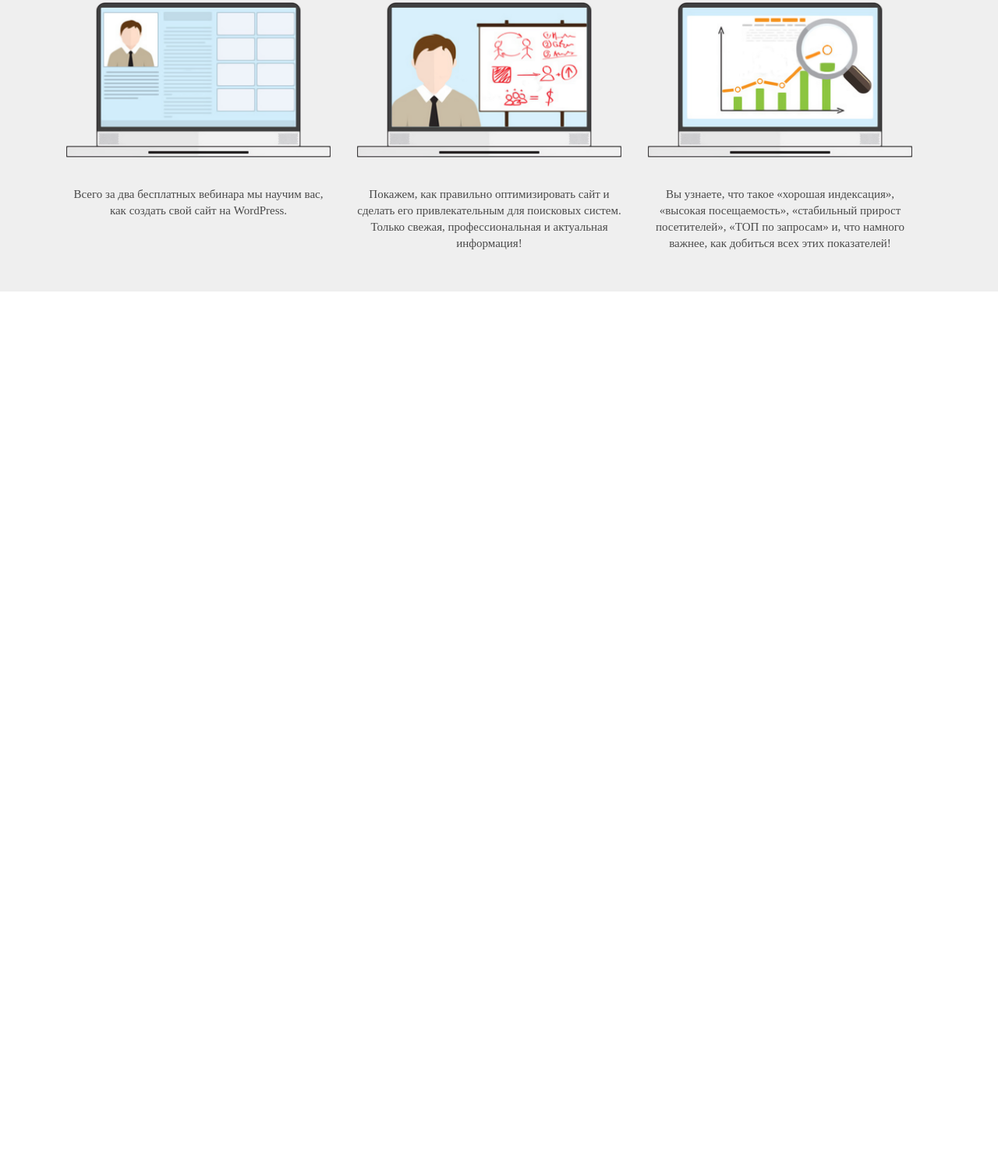
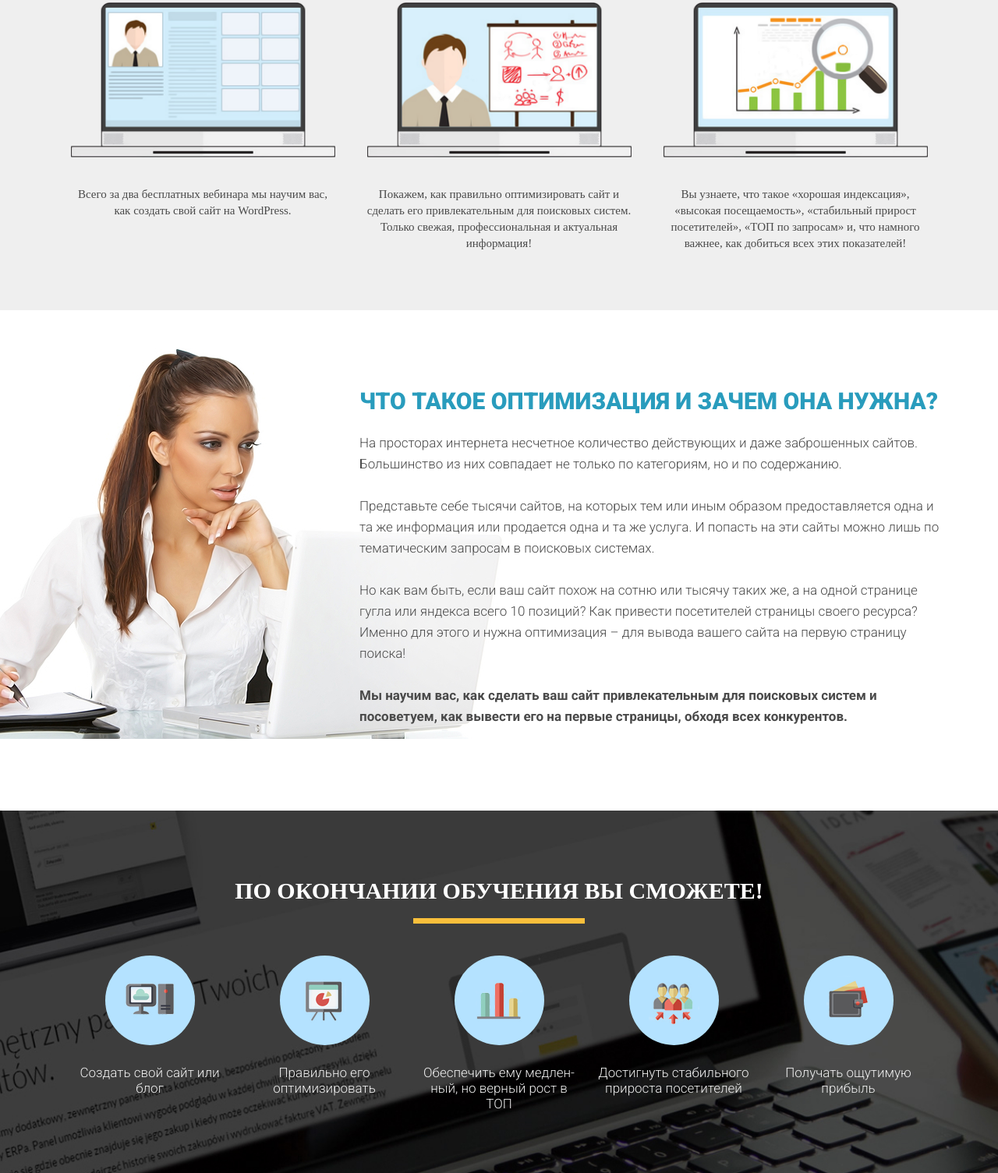
Before and after one commit to Xstape/webdev, a plain HTML site: page Timbrel/src/index.html in a window 1280 px wide. Shown: the part 1030-2535 px from the top of the page at 78% size. Before the commit the page ends 1404 px from the top, so only its background shows below. Drawn offline with Linux system fonts and the light colour scheme.

Commit message:
added two sections

```diff
--- a/Timbrel/src/css/style.css
+++ b/Timbrel/src/css/style.css
@@ -4,6 +4,7 @@
     padding: 0;
 }
 .container {
+    position: relative;
     width: 1140px;
     margin: 0 auto;
 }
@@ -34,6 +35,7 @@ h1 {
     font-style: normal;
     font-weight: 900;
     font-size: 41px;
+    line-height: 35px;
     color: #F9BF3B;
     text-align: center;
     text-transform: uppercase;
@@ -44,6 +46,7 @@ h2.title {
 .simple .title_big {
     font-weight: 900;
     font-size: 80px;
+    line-height: 60px;
     color: #fff;
     text-align: center;
     text-transform: uppercase;
@@ -52,7 +55,7 @@ h2.title {
 .promo .promo_text {
     padding: 0 13px;
     margin-top: 23px;
-    font-family: Roboto;
+    font-family: 'Roboto';
     font-style: normal;
     font-weight: 300;
     font-size: 21px;
@@ -75,7 +78,7 @@ h2.title {
     box-shadow: 0px 0px 10px rgba(0, 0, 0, 0.4);
 
     color: #fff;
-    font-family: RobotoCondensed;
+    font-family: 'RobotoCondensed';
     font-size: 21px;
     font-weight: 400;
     text-transform: uppercase;
@@ -102,18 +105,21 @@ h2.title {
 }
 
 .waiting {
-    height: 604px;
+    min-height: 604px;
     background-color: #efefef;
     padding: 85px 0 75px 0;
 }
 
-.waiting .waiting_header {
+.waiting .waiting_header, .finish .finish_header {
     font-size: 30px;
     text-align: center;
     text-transform: uppercase;
     color: #252525;
 }
-.waiting .waiting_divider {
+.finish .finish_header {
+    color: #fff;
+}
+.waiting .waiting_divider, .finish .finish_divider {
     margin: 18px auto;
     width: 220px;
     height: 7px;
@@ -125,12 +131,11 @@ h2.title {
     color: #4A4A4A;
 }
 .waiting .waiting_wrapper {
+    display: flex;
+    justify-content: space-around;
     margin-top: 45px;
 }
 .waiting .waiting_wrapper .waiting_item {
-    display: inline-block;
-    vertical-align: top;
-    margin: 0 15px;
     width: 339px;
     text-align: center;
 }
@@ -143,3 +148,75 @@ h2.title {
     line-height: 21px;
     color: #4A4A4A;
 }
+
+.optimization {
+    min-height: 550px;
+    padding: 102px 0 107px 0;
+}
+.optimization .optimization_header {
+    margin-left: 391px;
+    font-family: 'Roboto';
+    font-style: normal;
+    font-weight: 900;
+    font-size: 30px;
+    line-height: 30px;
+    align-items: center;
+    text-transform: uppercase;
+    color: #299CBD;
+}
+.optimization .optimization_text {
+    margin-left: 391px;
+    align-items: center;
+    color: #4A4A4A;
+    font-family: 'Roboto';
+    margin-top: 25px;
+    font-style: normal;
+    font-weight: 300;
+    font-size: 17px;
+    line-height: 27px;
+}
+.optimization .optimization_text span {
+    font-family: Roboto;
+    font-weight: 700;
+}
+.optimization .optimization_img {
+    position: absolute;
+    top: -54px;
+    left: -240px;
+    z-index: -1;
+}
+
+.finish {
+    min-height: 447px;
+    padding: 86px 0 79px 0;
+    background: url('../img/second_bg.jpg') center center/cover no-repeat;
+}
+.finish .finish_wrapper {
+    margin-top: 41px;
+    display: flex;
+    justify-content: space-evenly;
+}
+.finish .finish_wrapper .finish_item {
+    display: flex;
+    flex-direction: column;
+    align-items: center;
+    width: 204px;
+}
+.finish .finish_wrapper .finish_item .finish_round {
+    display: flex;
+    justify-content: center;
+    align-items:center;
+    width: 115px;
+    height: 115px;
+    background-color: #b4e2ff;
+    border-radius: 50%;
+}
+.finish .finish_wrapper .finish_item .finish_descr {
+    margin-top: 25px;
+    text-align: center;
+    color: #efefef;
+    font-family: Roboto;
+    font-size: 17px;
+    font-weight: 300;
+    line-height: 20px;
+}
--- a/Timbrel/src/index.html
+++ b/Timbrel/src/index.html
@@ -7,6 +7,7 @@
     <meta name="description" content="First page example">
     <meta name="author" content="Xstape">
     <link rel="stylesheet" href="css/style.css">
+    <link href="https://fonts.googleapis.com/css2?family=Roboto:wght@300;400;500;700;900&display=swap" rel="stylesheet">
     <title>Wordpress интенсив</title>
 </head>
 <body>
@@ -59,5 +60,61 @@
             </div>
         </div>
     </section>
+
+    <section class="optimization">
+        <div class="container">
+            <h2 class="optimization_header">Что такое оптимизация и зачем она нужна?</h2>
+            <div class="optimization_text">
+                На просторах интернета несчетное количество действующих и даже заброшенных сайтов. Большинство из них совпадает не только по категориям, но и по содержанию.
+                <br><br>
+                Представьте себе тысячи сайтов, на которых тем или иным образом предоставляется одна и та же информация или продается одна и та же услуга. И попасть на эти сайты можно лишь по тематическим запросам в поисковых системах.
+                <br><br>
+                Но как вам быть, если ваш сайт похож на сотню или тысячу таких же, а на одной странице гугла или яндекса всего 10 позиций? Как привести посетителей страницы своего ресурса? Именно для этого и нужна оптимизация – для вывода вашего сайта на первую страницу поиска!
+                <br><br>
+                <span>Мы научим вас, как сделать ваш сайт привлекательным для поисковых систем и посоветуем, как вывести его на первые страницы, обходя всех конкурентов.</span>
+            </div>
+            <img src="img/woman_bg.jpg" alt="woma" class="optimization_img">
+        </div>
+    </section>
+
+    <section class="finish">
+        <div class="container">
+            <h2 class="finish_header">По окончании обучения Вы сможете!</h2>
+            <div class="finish_divider"></div>
+            <div class="finish_wrapper">
+                <div class="finish_item">
+                    <div class="finish_round">
+                        <img src="icons/finish_icon_1.png" alt="1" class="finish_icon">
+                    </div>
+                    <div class="finish_descr">Создать свой сайт или блог</div>
+                </div>
+                <div class="finish_item">
+                    <div class="finish_round">
+                        <img src="icons/finish_icon_2.png" alt="2" class="finish_icon">
+                    </div>
+                    <div class="finish_descr">Правильно его оптимизировать</div>
+                </div>
+                <div class="finish_item">
+                    <div class="finish_round">
+                        <img src="icons/finish_icon_3.png" alt="3" class="finish_icon">
+                    </div>
+                    <div class="finish_descr">Обеспечить ему медлен-
+                        ный, но верный рост в ТОП</div>
+                </div>
+                <div class="finish_item">
+                    <div class="finish_round">
+                        <img src="icons/finish_icon_4.png" alt="4" class="finish_icon">
+                    </div>
+                    <div class="finish_descr">Достигнуть стабильного прироста посетителей</div>
+                </div>
+                <div class="finish_item">
+                    <div class="finish_round">
+                        <img src="icons/finish_icon_5.png" alt="5" class="finish_icon">
+                    </div>
+                    <div class="finish_descr">Получать ощутимую прибыль</div>
+                </div>
+            </div>
+        </div>
+    </section>
 </body>
 </html>
```
